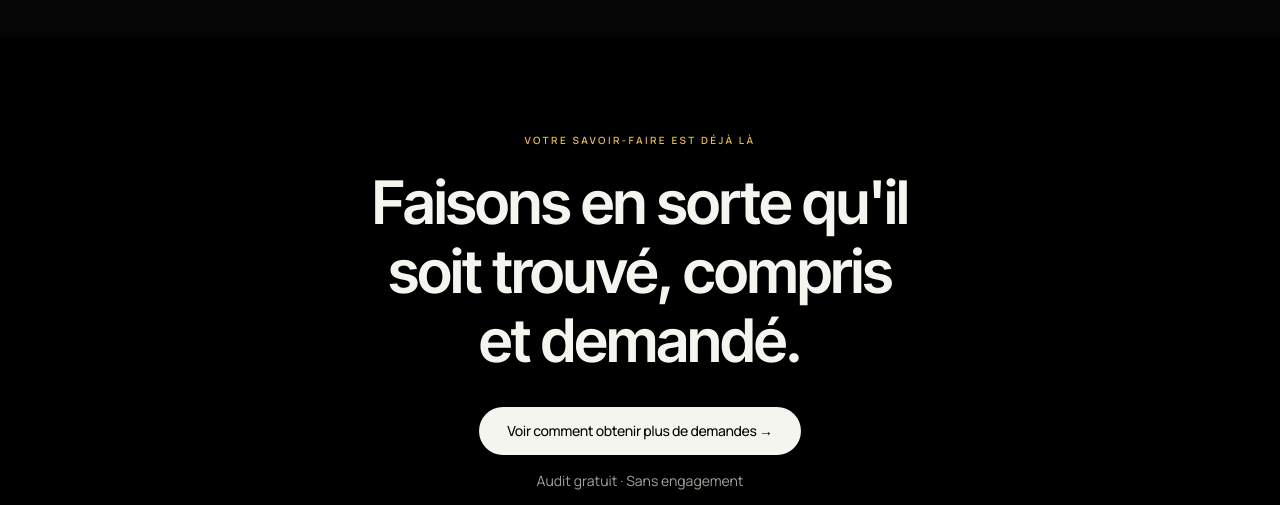
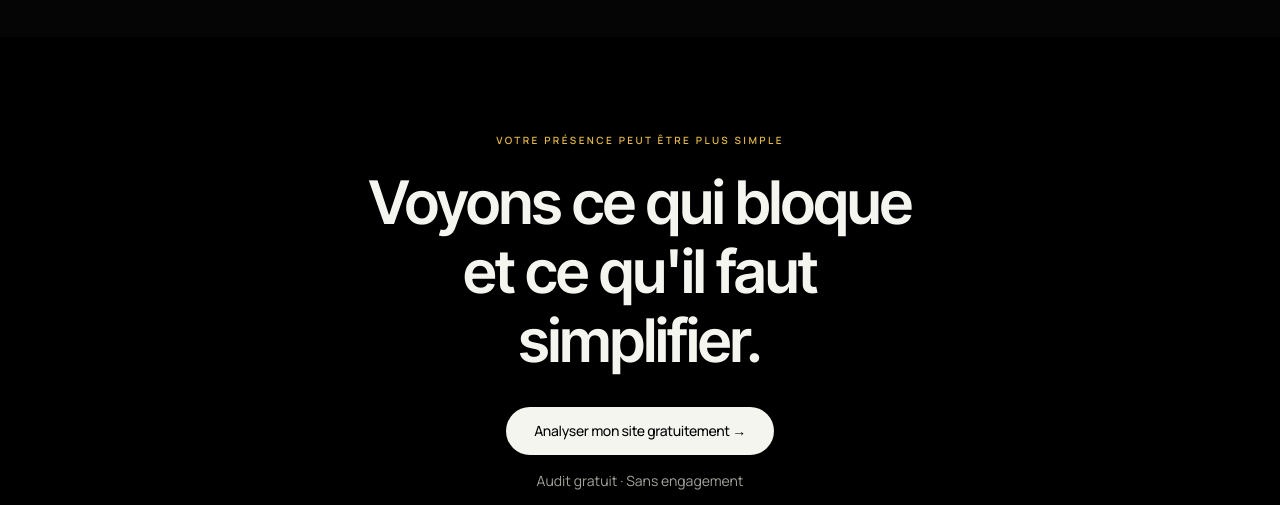
Before and after one commit to mathieumilo3-bot/-generation-capable, a Next.js app in the folder site-vitrine/: page / in a window 1280 px wide. Shown: the part 4040-4545 px from the top of the page. Built offline with nearby package versions, Linux system fonts and the light colour scheme; no server answers.

Commit message:
refactor(home): simplifier le dernier appel à l’action

```diff
--- a/site-vitrine/src/components/sections/FinalCTA.tsx
+++ b/site-vitrine/src/components/sections/FinalCTA.tsx
@@ -7,19 +7,19 @@ export function FinalCTA() {
     <Section tone="black" className="py-20 text-center sm:py-24">
       <Reveal className="flex flex-col items-center">
         <p className="text-[10px] font-semibold uppercase tracking-[0.24em] text-[var(--color-accent)]">
-          Votre savoir-faire est déjà là
+          Votre présence peut être plus simple
         </p>
         <h2 className="font-display text-balance mt-5 max-w-3xl text-3xl font-semibold leading-[1.15] tracking-tight sm:text-5xl lg:text-6xl">
-          Faisons en sorte qu&apos;il
+          Voyons ce qui bloque
           <br />
-          soit trouvé, compris
+          et ce qu&apos;il faut
           <br />
-          et demandé.
+          simplifier.
         </h2>
 
         <div className="mt-8">
           <Button href="/audit" variant="primary" trackEvent="cta_clicked" trackPayload={{ location: "final_cta" }}>
-            Voir comment obtenir plus de demandes →
+            Analyser mon site gratuitement →
           </Button>
         </div>
 
```
